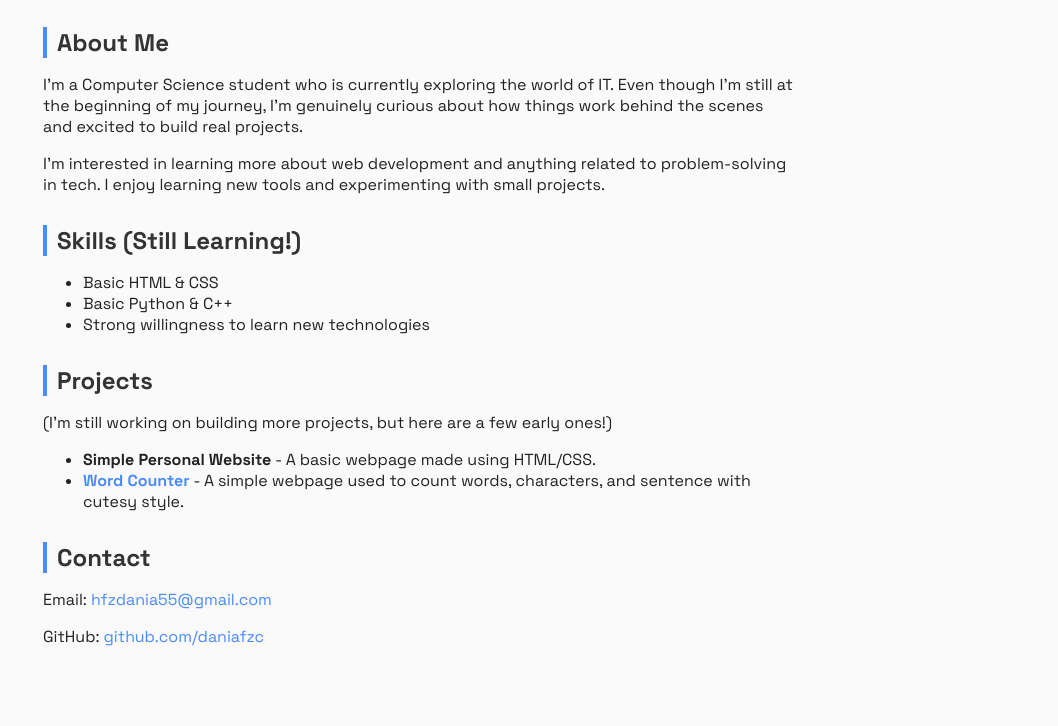
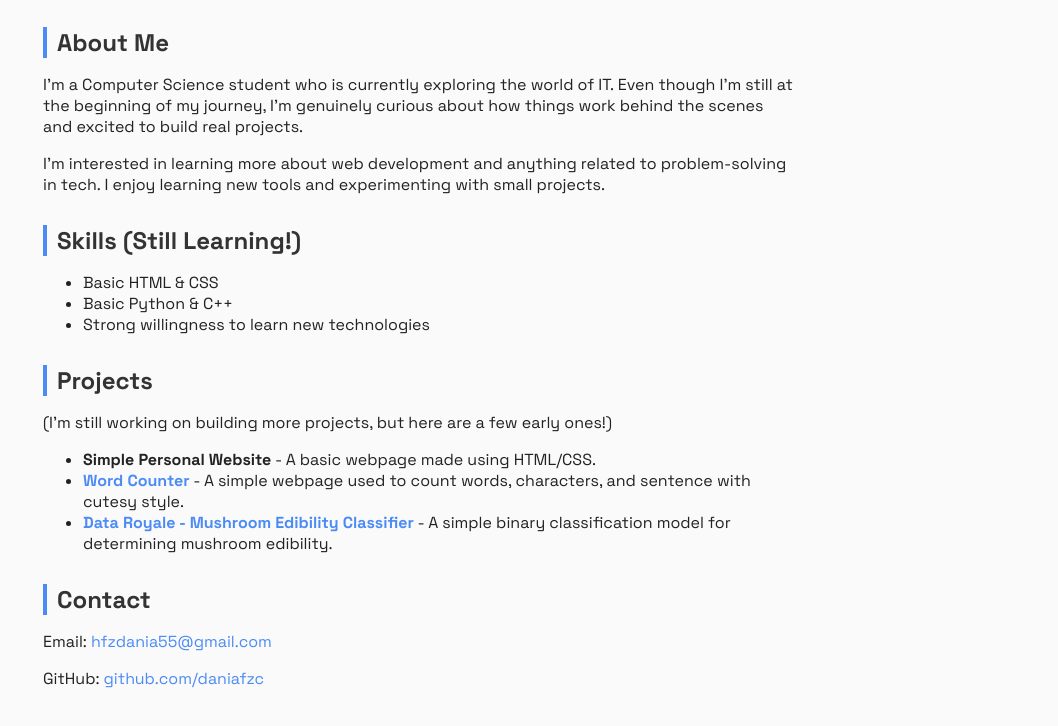
Before and after one commit to daniafzc/portof, a plain HTML site: page index.html in a window 1280 px wide. Shown: the part 158-884 px from the top of the page, without its empty margins (222-1280 px from the left). Drawn offline with Linux system fonts and the light colour scheme.

Commit message:
index.html

```diff
--- a/index.html
+++ b/index.html
@@ -51,6 +51,13 @@
                 <li>
                     <a href="https://daniafzc.github.io/wordcounter/"><strong>Word Counter</strong></a> - A simple webpage used to count words, characters, and sentence with cutesy style.
                 </li>
+                <li>
+            <a href="https://github.com/daniafzc/klasifikasi-jamur"
+              ><strong>Data Royale - Mushroom Edibility Classifier</strong></a
+            >
+            - A simple binary classification model for determining mushroom
+            edibility.
+          </li>
             </ul>
         </section>
 
@@ -63,4 +70,5 @@
 
     <script src="script.js"></script>
 </body>
+
 </html>
```
